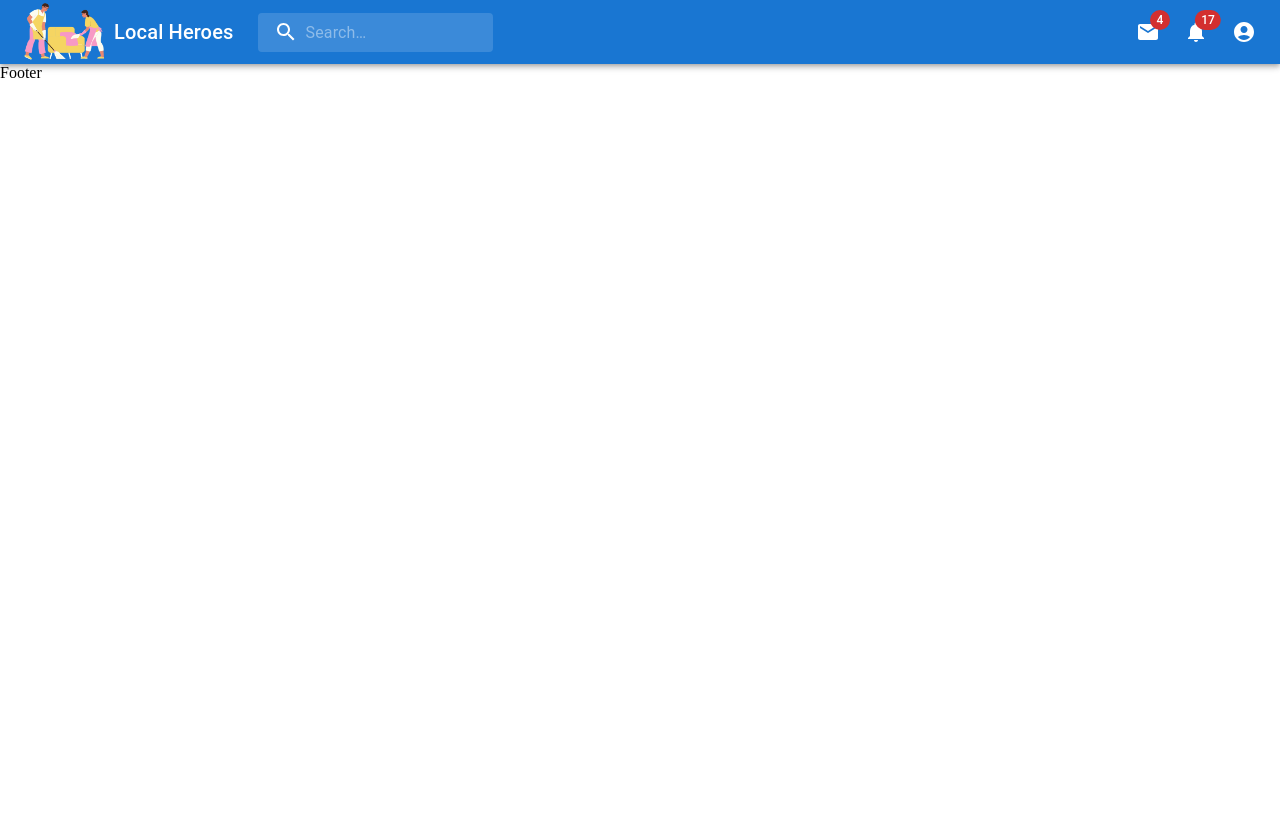
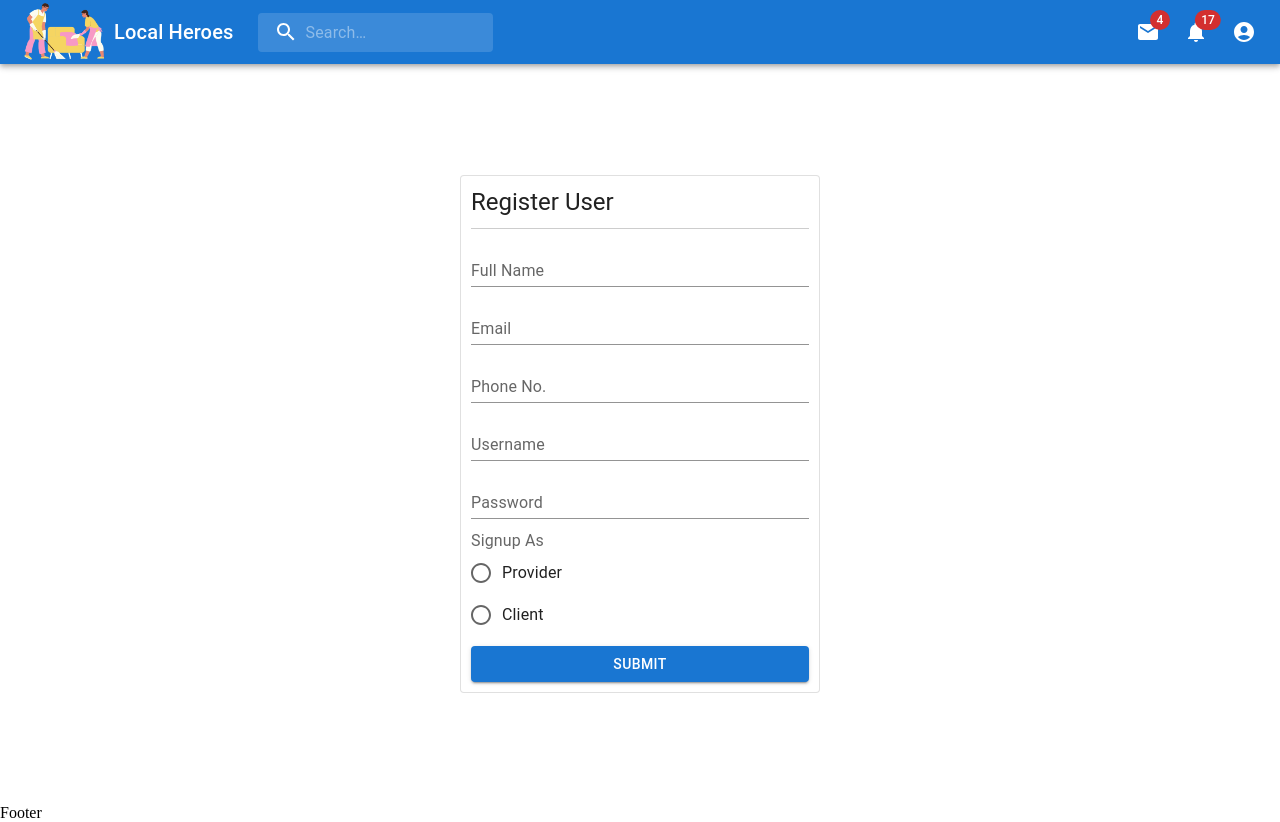
Before and after one commit to omrajsharma/local-heroes-fe, a React (Vite) app: page /register in a window 1280 px wide. Before the commit the page ends 800 px from the top, so only its background shows below. Built offline with nearby package versions, Linux system fonts and the light colour scheme.

Commit message:
feat: register user

```diff
--- a/src/main.tsx
+++ b/src/main.tsx
@@ -3,11 +3,19 @@ import ReactDOM from 'react-dom/client'
 import App from './App.tsx'
 import './index.css'
 import { BrowserRouter } from 'react-router-dom'
+import { ThemeProvider } from '@emotion/react'
+import { createTheme } from '@mui/material'
+
+const theme = createTheme({
+  direction: 'rtl',
+});
 
 ReactDOM.createRoot(document.getElementById('root')!).render(
   <React.StrictMode>
     <BrowserRouter>
-      <App />
+      <ThemeProvider theme={theme}>
+        <App />
+      </ThemeProvider>
     </BrowserRouter>
   </React.StrictMode>,
 )
--- a/src/pages/Register.tsx
+++ b/src/pages/Register.tsx
@@ -1,9 +1,163 @@
+import React from "react";
+import {
+  Button,
+  Card,
+  FormControl,
+  FormControlLabel,
+  FormLabel,
+  Radio,
+  RadioGroup,
+  TextField,
+  Typography,
+} from "@mui/material";
+import Container from "../components/atoms/Container";
+import axios from "axios";
+
 const Register = () => {
+  const [name, setName] = React.useState("");
+  const [email, setEmail] = React.useState("");
+  const [phone, setPhone] = React.useState("");
+  const [username, setUsername] = React.useState("");
+  const [password, setPassword] = React.useState("");
+  const [userType, setUserType] = React.useState("");
+
+  const handleNameChange = (ev: any) => {
+    setName(ev.target.value);
+  };
+
+  const handleEmailChange = (ev: any) => {
+    setEmail(ev.target.value);
+  };
+
+  const handlePhoneChange = (ev: any) => {
+    setPhone(ev.target.value);
+  };
+
+  const handleUsernameChange = (ev: any) => {
+    console.log(ev.target.value);
+
+    setUsername(ev.target.value);
+  };
+
+  const handlePasswordChange = (ev: any) => {
+    setPassword(ev.target.value);
+  };
+
+  const handleUserTypeChange = (ev: any) => {
+    setUserType(ev.target.value);
+  };
+
+  const handleSubmit = () => {
+    // validation
+
+    // api call
+    try {
+      axios.post(`${import.meta.env.VITE_BASE_URL}/api/v1/auth/register`, {
+        name ,
+        email ,
+        phone ,
+        username ,
+        password ,
+        userType
+      })
+      .then((res) => console.log(res))
+
+    } catch (err) {
+      console.log(err);
+
+    }
+  }
+
   return (
-    <div>
+    <Container>
+      <div style={{ display: "flex", height: "90vh" }}>
+        <Card
+          variant="outlined"
+          sx={{ padding: "10px", margin: "auto", minWidth: "360px" }}
+        >
+          <FormControl fullWidth>
+            <Typography
+              style={{
+                marginBottom: "10px",
+                borderBottom: "1px solid #cdcdcd",
+                paddingBottom: "10px",
+              }}
+              variant="h5"
+            >
+              Register User
+            </Typography>
+            <TextField
+              style={{ marginBottom: "10px" }}
+              type="text"
+              id="standard-basic"
+              label="Full Name"
+              variant="standard"
+              value={name}
+              onChange={handleNameChange}
+            />
+            <TextField
+              style={{ marginBottom: "10px" }}
+              type="email"
+              id="standard-basic"
+              label="Email"
+              variant="standard"
+              value={email}
+              onChange={handleEmailChange}
+            />
+            <TextField
+              style={{ marginBottom: "10px" }}
+              type="number"
+              id="standard-basic"
+              label="Phone No."
+              variant="standard"
+              value={phone}
+              onChange={handlePhoneChange}
+            />
+            <TextField
+              style={{ marginBottom: "10px" }}
+              type="text"
+              id="standard-basic"
+              label="Username"
+              variant="standard"
+              value={username}
+              onChange={handleUsernameChange}
+            />
+            <TextField
+              style={{ marginBottom: "10px" }}
+              type="password"
+              id="standard-basic"
+              label="Password"
+              variant="standard"
+              value={password}
+              onChange={handlePasswordChange}
+            />
+            <FormLabel id="demo-controlled-radio-buttons-group">
+              Signup As
+            </FormLabel>
+            <RadioGroup
+              aria-labelledby="demo-controlled-radio-buttons-group"
+              name="controlled-radio-buttons-group"
+              value={userType}
+              onChange={handleUserTypeChange}
+              style={{ marginBottom: "10px" }}
+            >
+              <FormControlLabel
+                value="PROVIDER"
+                control={<Radio />}
+                label="Provider"
+              />
+              <FormControlLabel
+                value="CLIENT"
+                control={<Radio />}
+                label="Client"
+              />
+            </RadioGroup>
+            <Button onClick={handleSubmit} variant="contained">Submit</Button>
+          </FormControl>
+        </Card>
+      </div>
+    </Container>
+  );
+};
 
-    </div>
-  )
-}
-
-export default Register
+export default Register;
```
Also changed, not shown: 1 other file (tests, documents, lock files or other folders).
